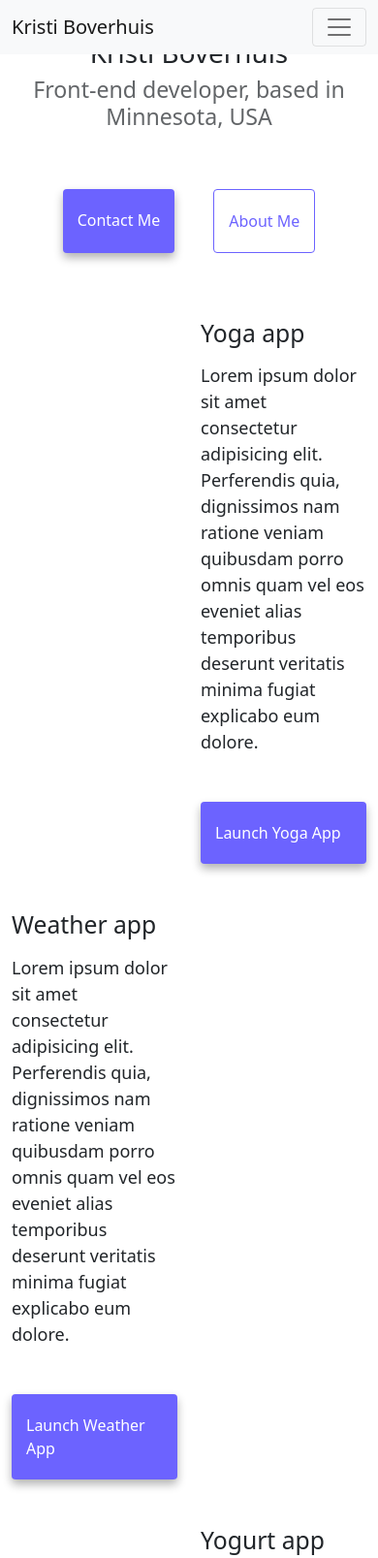
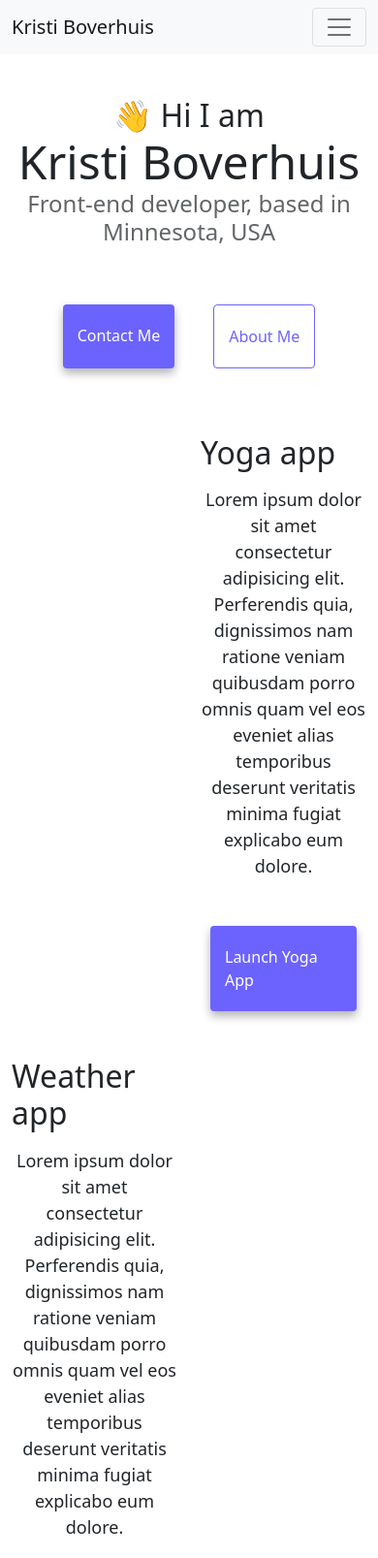
Before and after one commit to kboverhuis/advanced-tools-project, a plain HTML site: page index.html in a window 390 px wide. Shown: the top 1607 px of the page at 97% size. Drawn offline with nearby package versions, Linux system fonts and the light colour scheme.

Commit message:
Updated media queries

```diff
--- a/index.html
+++ b/index.html
@@ -5,8 +5,7 @@
     <meta http-equiv="X-UA-Compatible" content="IE=edge" />
     <meta name="viewport" content="width=device-width, initial-scale=1.0" />
     <meta name="description" content="">
-    <link rel="stylesheet" href="styles.css">
-    <title>Get an in-depth look into Front-end Developer-Kristi Boverhuis</title>
+
     <link
       href="https://cdn.jsdelivr.net/npm/bootstrap@5.0.0-beta2/dist/css/bootstrap.min.css"
       rel="stylesheet"
@@ -18,7 +17,8 @@
       integrity="sha384-b5kHyXgcpbZJO/tY9Ul7kGkf1S0CWuKcCD38l8YkeH8z8QjE0GmW1gYU5S9FOnJ0"
       crossorigin="anonymous"
     ></script>
-    <link rel="stylesheet" href="style.css" />
+        <link rel="stylesheet" href="/styles.css">
+    <title>Front-end Developer-Kristi Boverhuis</title>
   </head>
   <body>
     <nav class="navbar navbar-expand-lg navbar-light bg-light fixed-top">
@@ -62,7 +62,7 @@
     <div class="container">
       <div class="row">
         <div class="col-6">
-          <img src="images/yoga.png" alt="Zen Yoga Studio in Buffalo, MN" class="custom-class img-fluid rounded" />
+          <img src="images/yoga.png" alt="Zen Yoga Studio in Buffalo, MN" class="img-fluid rounded d-none d-sm-block" />
         </div>
         <div class="col-6">
           <h2 class="mb-3">Yoga app</h2>
@@ -73,7 +73,7 @@
             explicabo eum dolore.
           </p>
           <div class="mt-5">
-            <a href="#" class="primary-link">Launch Yoga App</a>
+            <a href="#" class="primary-link project-links" title="Launch Yoga App">Launch Yoga App</a>
           </div>
         </div>
       </div>
@@ -87,16 +87,16 @@
             explicabo eum dolore.
           </p>
           <div class="mt-5">
-            <a href="#" class="primary-link">Launch Weather App</a>
+            <a href="#" class="primary-link project-links" title="Launch Weather App">Launch Weather App</a>
           </div>
         </div>
         <div class="col-6">
-          <img src="images/weather.png" alt="Interactive Weather App" class="custom-class img-fluid rounded" />
+          <img src="images/weather.png" alt="Interactive Weather App" class="d-none d-sm-block img-fluid rounded" />
         </div>
       </div>
       <div class="row mt-5">
         <div class="col-6">
-          <img src="images/yogurt.png" alt="Description of Greek Yogurt" class="custom-class img-fluid rounded" />
+          <img src="images/yogurt.png" alt="Description of Greek Yogurt" class="d-none d-sm-block img-fluid rounded" />
         </div>
         <div class="col-6">
           <h2 class="mb-3">Yogurt app</h2>
@@ -107,7 +107,7 @@
             explicabo eum dolore.
           </p>
           <div class="mt-5">
-            <a href="#" class="primary-link">Launch Weather App</a>
+            <a href="#" class="primary-link project-links" title="">Launch Weather App</a>
           </div>
         </div>
       </div>
--- a/styles.css
+++ b/styles.css
@@ -88,17 +88,24 @@
 }
 
 @media (max-width: 576px) {
-   .custom-class {
-    display: none;
+  h1 {
+    font-size: 48px;
   }
-
-  .primary-link {
-    display: block;
+  h2 {
+    font-size: 32px;
+  }
+  h3 {
+    font-size: 24px;
+  }
+  .project-links {
+ display: block;
+ justify-content: center;
+ margin: 0 10px;
   }
    .about-image {
-    margin-top: 30px;
+    margin-top: 200px;
+  }
+  p {
+    text-align: center;
   }
 }
- @media (min-width: 576px) {
-
- }
```
Also changed, not shown: about.html (+2 -2 lines).
